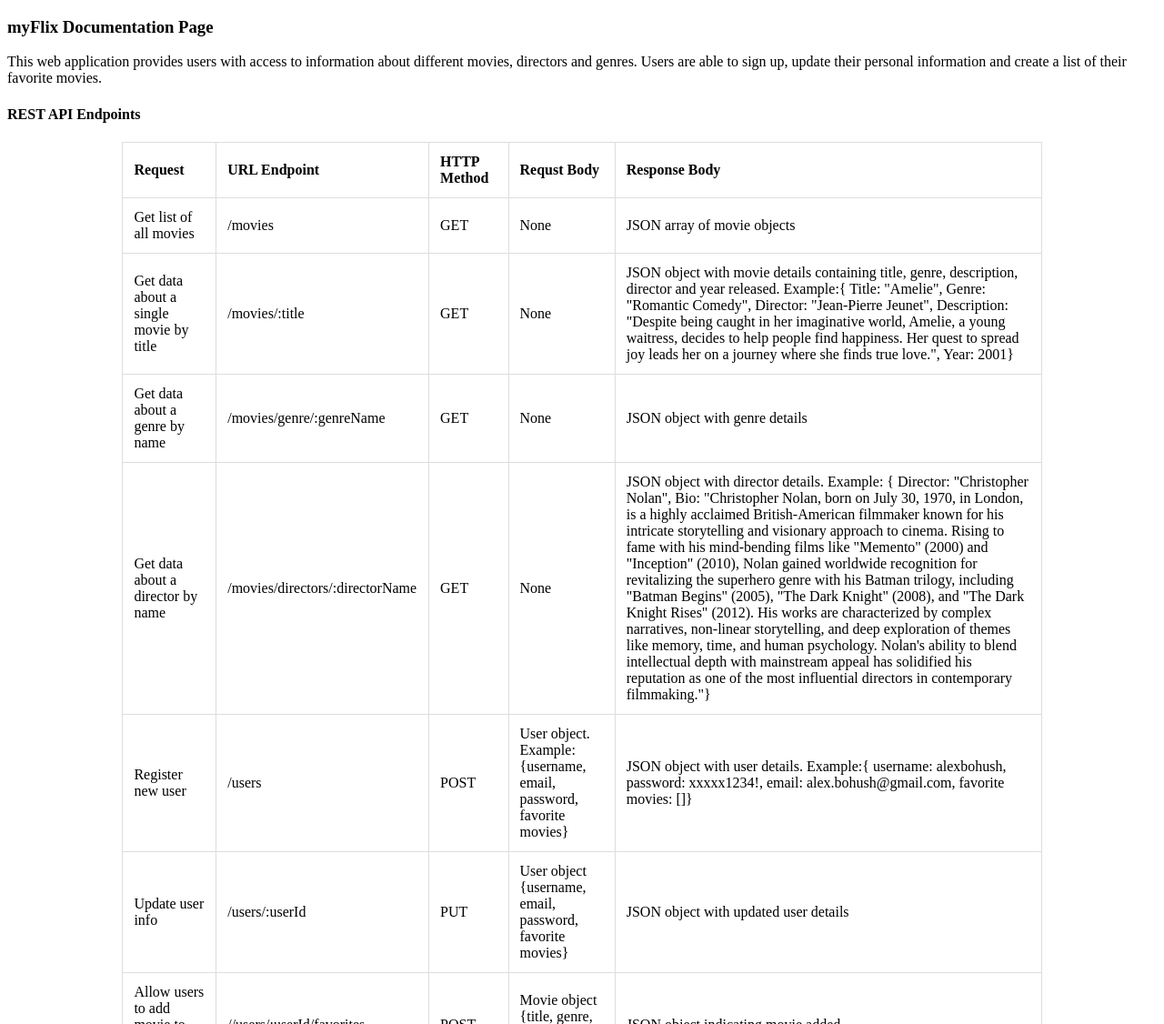
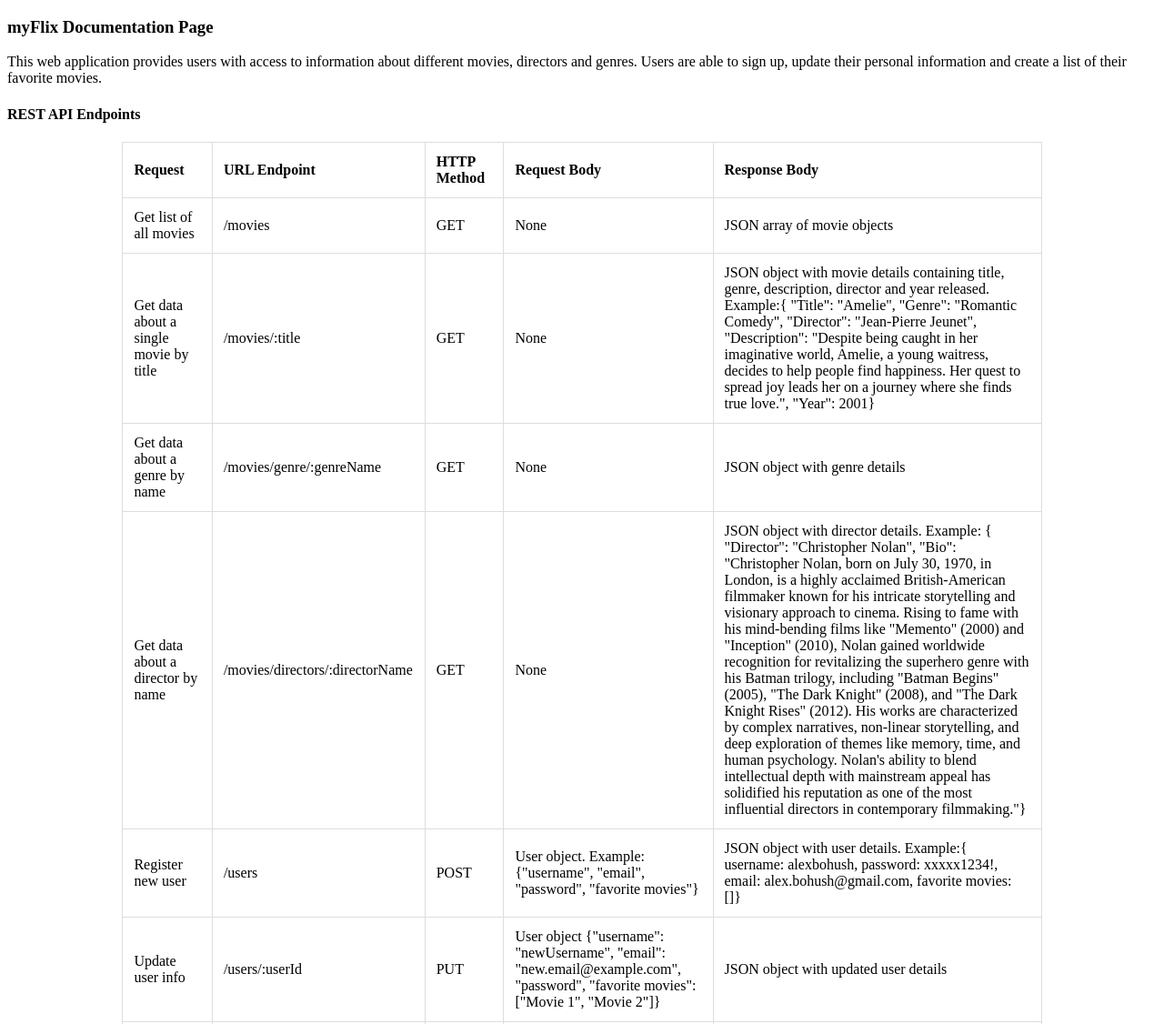
Before and after one commit to afhallahan/movie_api, a website: page public/documentation.html in a window 1280 px wide. Shown: the top 1126 px of the page at 91% size. Drawn offline with Linux system fonts and the light colour scheme.

Commit message:
edit html

```diff
--- a/public/documentation.html
+++ b/public/documentation.html
@@ -1,16 +1,17 @@
 <!DOCTYPE html>
 <html lang="en" dir="ltr">
   <head>
-    <meta charset="UTF-8"/>
-    <meta name="viewport" content="width=device-width, initial-scale=1.0">
+    <meta charset="UTF-8" />
+    <meta name="viewport" content="width=device-width, initial-scale=1.0" />
 
     <style>
-      table{
+      table {
         width: 80%;
         margin: 20px auto;
         border-collapse: collapse;
       }
-      th, td{
+      th,
+      td {
         border: 1px solid #ddd;
         padding: 12px;
         text-align: left;
@@ -18,11 +19,9 @@
     </style>
 
     <title>myFlix</title>
-
   </head>
 
   <body>
-
     <h3>myFlix Documentation Page</h3>
     <p>
       This web application provides users with access to information about
@@ -33,12 +32,11 @@
     <h4>REST API Endpoints</h4>
 
     <table>
-
       <tr>
         <th>Request</th>
         <th>URL Endpoint</th>
         <th>HTTP Method</th>
-        <th>Requst Body</th>
+        <th>Request Body</th>
         <th>Response Body</th>
       </tr>
 
@@ -55,13 +53,14 @@
         <td>/movies/:title</td>
         <td>GET</td>
         <td>None</td>
-        <td>JSON object with movie details containing title, genre, description, director and year released. Example:{
-          Title: "Amelie",
-          Genre: "Romantic Comedy",
-          Director: "Jean-Pierre Jeunet",
-          Description:
-            "Despite being caught in her imaginative world, Amelie, a young waitress, decides to help people find happiness. Her quest to spread joy leads her on a journey where she finds true love.",
-          Year: 2001}  </td>
+        <td>
+          JSON object with movie details containing title, genre, description,
+          director and year released. Example:{ "Title": "Amelie", "Genre":
+          "Romantic Comedy", "Director": "Jean-Pierre Jeunet", "Description":
+          "Despite being caught in her imaginative world, Amelie, a young
+          waitress, decides to help people find happiness. Her quest to spread
+          joy leads her on a journey where she finds true love.", "Year": 2001}
+        </td>
       </tr>
 
       <tr>
@@ -77,8 +76,20 @@
         <td>/movies/directors/:directorName</td>
         <td>GET</td>
         <td>None</td>
-        <td>JSON object with director details. Example: {
-          Director: "Christopher Nolan", Bio: "Christopher Nolan, born on July 30, 1970, in London, is a highly acclaimed British-American filmmaker known for his intricate storytelling and visionary approach to cinema. Rising to fame with his mind-bending films like "Memento" (2000) and "Inception" (2010), Nolan gained worldwide recognition for revitalizing the superhero genre with his Batman trilogy, including "Batman Begins" (2005), "The Dark Knight" (2008), and "The Dark Knight Rises" (2012). His works are characterized by complex narratives, non-linear storytelling, and deep exploration of themes like memory, time, and human psychology. Nolan's ability to blend intellectual depth with mainstream appeal has solidified his reputation as one of the most influential directors in contemporary filmmaking."}
+        <td>
+          JSON object with director details. Example: { "Director": "Christopher
+          Nolan", "Bio": "Christopher Nolan, born on July 30, 1970, in London,
+          is a highly acclaimed British-American filmmaker known for his
+          intricate storytelling and visionary approach to cinema. Rising to
+          fame with his mind-bending films like "Memento" (2000) and "Inception"
+          (2010), Nolan gained worldwide recognition for revitalizing the
+          superhero genre with his Batman trilogy, including "Batman Begins"
+          (2005), "The Dark Knight" (2008), and "The Dark Knight Rises" (2012).
+          His works are characterized by complex narratives, non-linear
+          storytelling, and deep exploration of themes like memory, time, and
+          human psychology. Nolan's ability to blend intellectual depth with
+          mainstream appeal has solidified his reputation as one of the most
+          influential directors in contemporary filmmaking."}
         </td>
       </tr>
 
@@ -86,15 +97,26 @@
         <td>Register new user</td>
         <td>/users</td>
         <td>POST</td>
-        <td>User object. Example: {username, email, password, favorite movies}</td>
-        <td>JSON object with user details. Example:{ username: alexbohush, password: xxxxx1234!, email: alex.bohush@gmail.com, favorite movies: []}  </td>
+        <td>
+          User object. Example: {"username", "email", "password", "favorite
+          movies"}
+        </td>
+        <td>
+          JSON object with user details. Example:{ username: alexbohush,
+          password: xxxxx1234!, email: alex.bohush@gmail.com, favorite movies:
+          []}
+        </td>
       </tr>
 
       <tr>
         <td>Update user info</td>
         <td>/users/:userId</td>
         <td>PUT</td>
-        <td>User object {username, email, password, favorite movies}</td>
+        <td>
+          User object {"username": "newUsername", "email":
+          "new.email@example.com", "password", "favorite movies": ["Movie 1",
+          "Movie 2"]}
+        </td>
         <td>JSON object with updated user details</td>
       </tr>
 
@@ -119,9 +141,10 @@
         <td>/users/:userId/</td>
         <td>DELETE</td>
         <td>None</td>
-        <td>A text message indicating successful/unsuccessful removal of user</td>
+        <td>
+          A text message indicating successful/unsuccessful removal of user
+        </td>
       </tr>
-
     </table>
   </body>
 </html>
```
Lines whose indentation alone changed are shown as unchanged.
